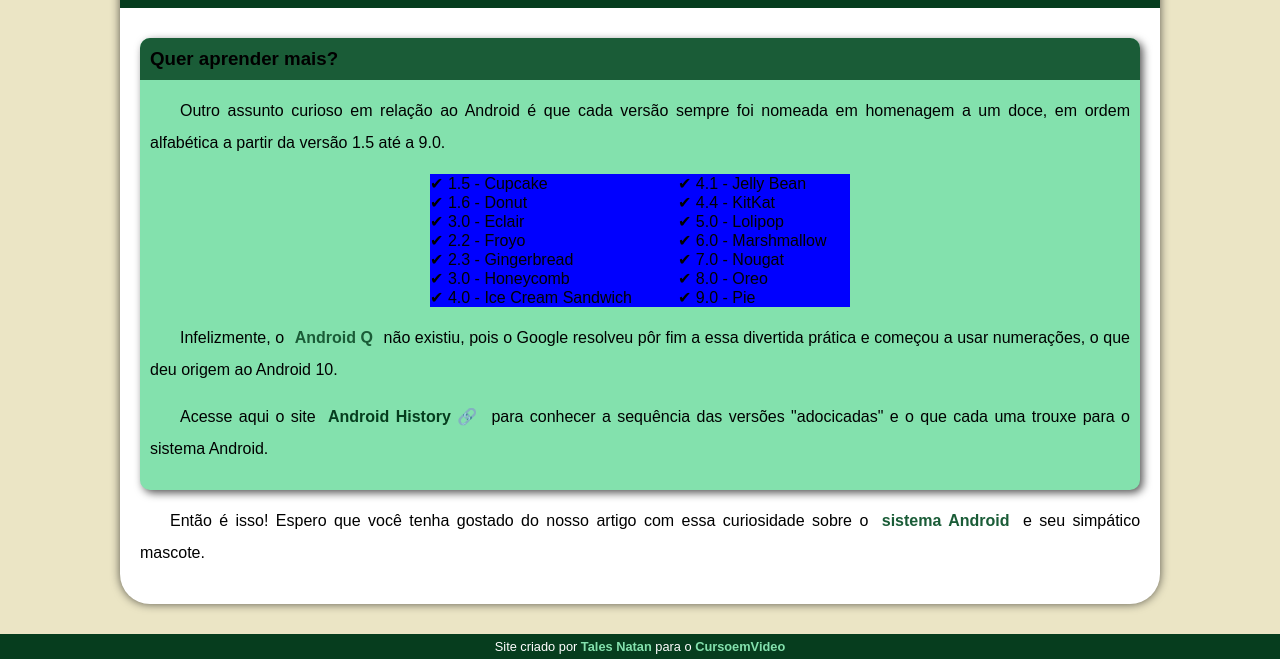
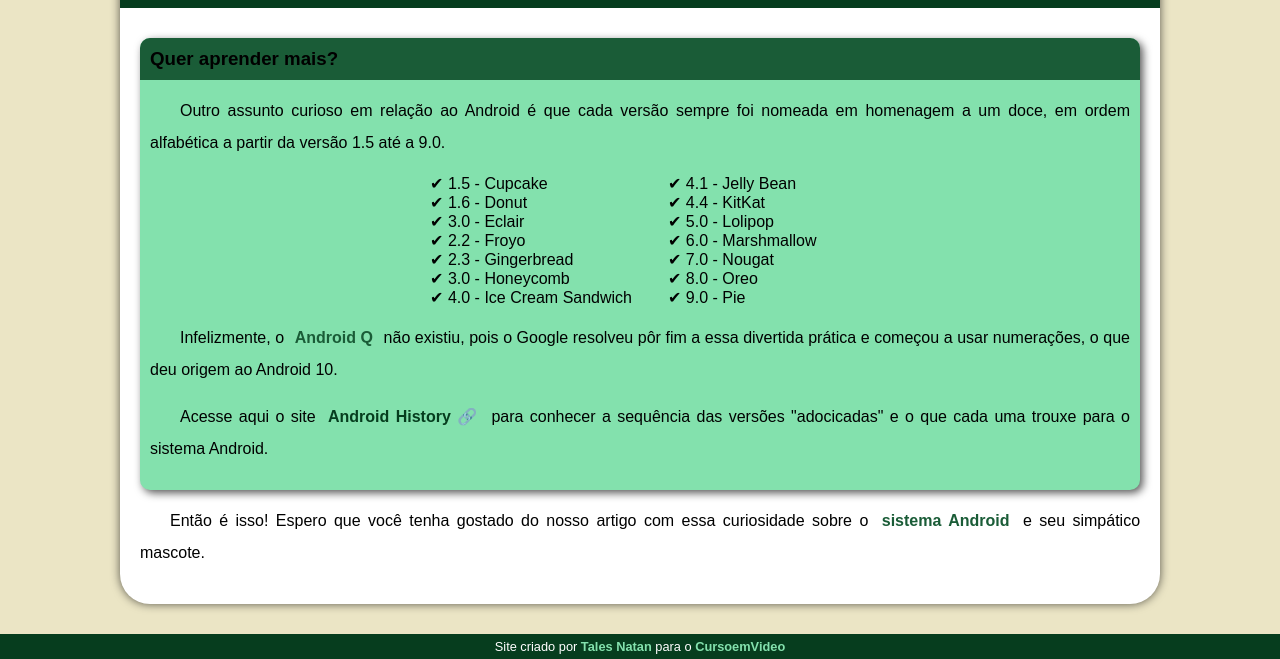
Before and after one commit to TalesNatan/html-css, a plain HTML site: page Exercícios/Desafios/Desafio10.html in a window 1280 px wide. Shown: the part 2347-3006 px from the top of the page. Drawn offline with Linux system fonts and the light colour scheme.

Commit message:
problema da cor resolvido

```diff
--- a/Exercícios/Desafios/est.css
+++ b/Exercícios/Desafios/est.css
@@ -58,9 +58,9 @@ aside {background-color: var(--cor2); padding: 10px; border-radius: 10px; box-sh
 
 aside>h3 {background-color: var(--cor5); padding: 10px; margin: -10px -10px 0px -10px; border-radius: 10px 10px 0px 0px;}
 
-aside ul {background-color: blue;   list-style-position: inside; columns: 2; list-style-type: '\2714'; display: block; max-width: fit-content ; min-width: 280px; margin: 0 auto;}
+aside ul {list-style-position: inside; columns: 2; list-style-type: '\2714'; display: block; max-width: fit-content ; min-width: 280px; margin: 0 auto;}
 
-ul>div {padding-left: 30px;}
+ul>div {padding-left: 20px;}
 
 abbr {text-decoration: none;}
 
```
